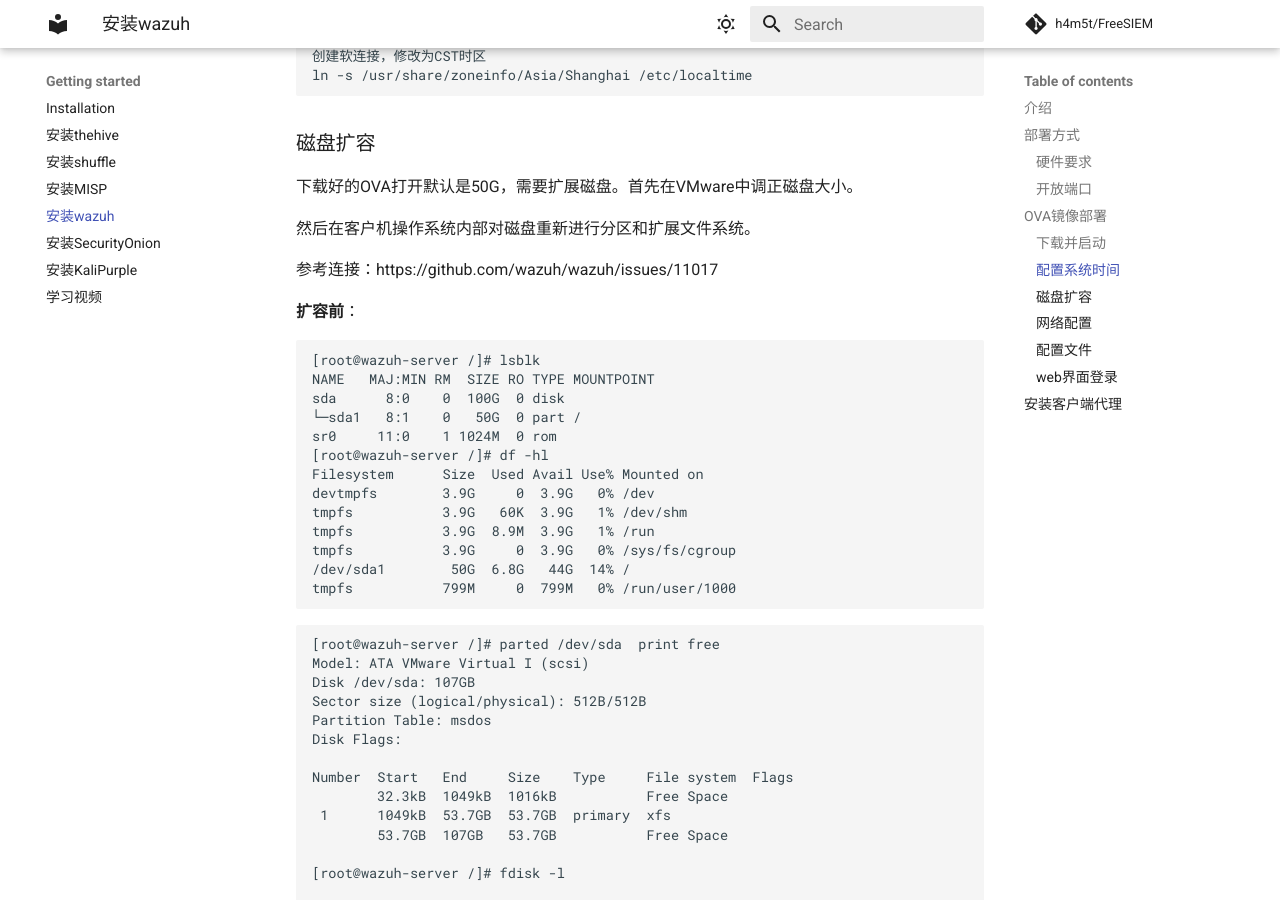
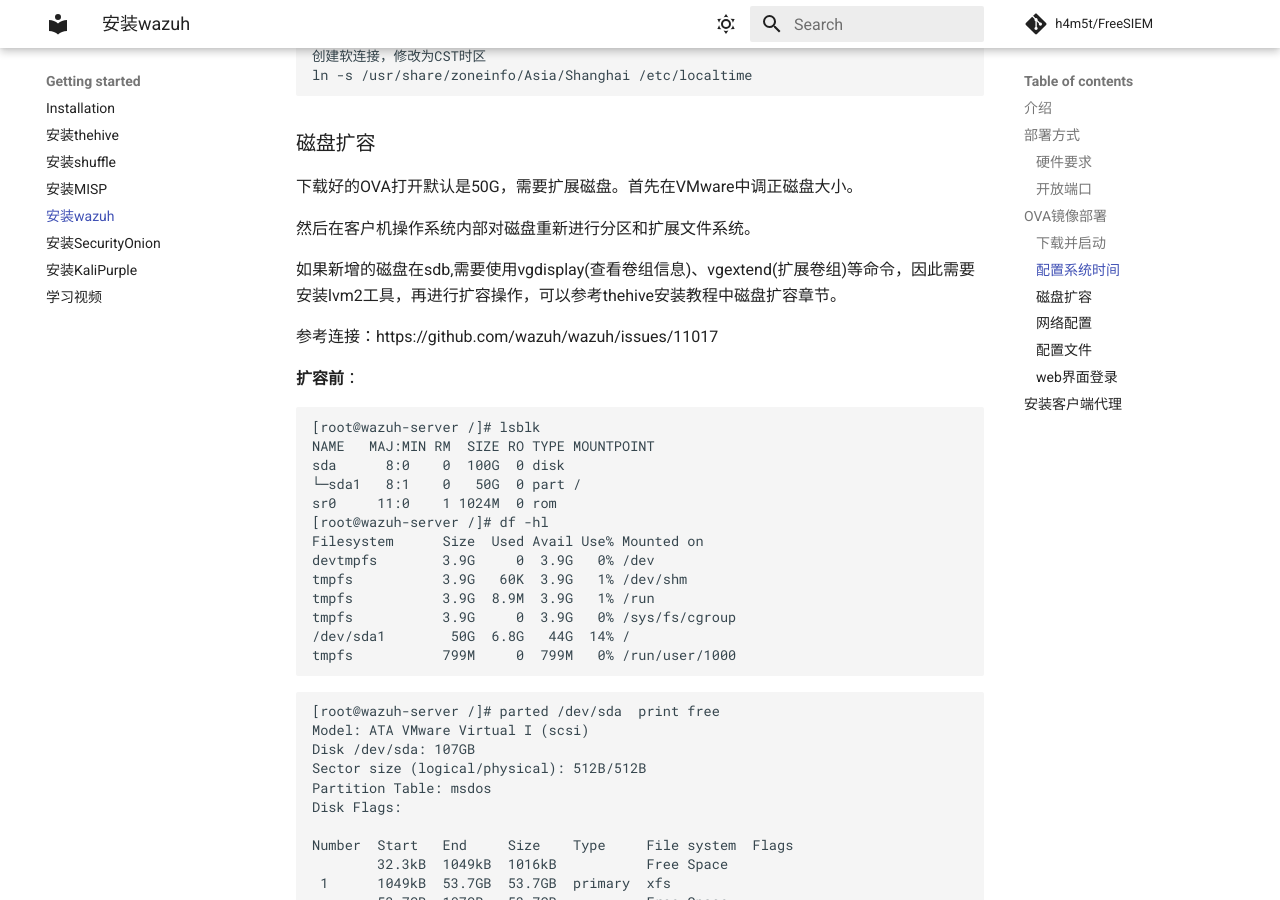
Before and after one commit to h4m5t/FreeSIEM, an MkDocs documentation site: the page built from docs/install_wazuh.md, in a window 1280 px wide and 900 px high, scrolled down 2754 px. Built offline with MkDocs 1.6.1 and Material for MkDocs 9.7.7, drawn with Linux system fonts in a browser that asks for light colours; comment, search, counter and statistics services are not loaded.

Commit message:
Update install_wazuh.md

```diff
--- a/docs/install_wazuh.md
+++ b/docs/install_wazuh.md
@@ -108,6 +108,8 @@
 下载好的OVA打开默认是50G，需要扩展磁盘。首先在VMware中调正磁盘大小。
 
 然后在客户机操作系统内部对磁盘重新进行分区和扩展文件系统。
+
+如果新增的磁盘在sdb,需要使用vgdisplay(查看卷组信息)、vgextend(扩展卷组)等命令，因此需要安装lvm2工具，再进行扩容操作，可以参考thehive安装教程中磁盘扩容章节。
 
 参考连接：https://github.com/wazuh/wazuh/issues/11017
 
```
